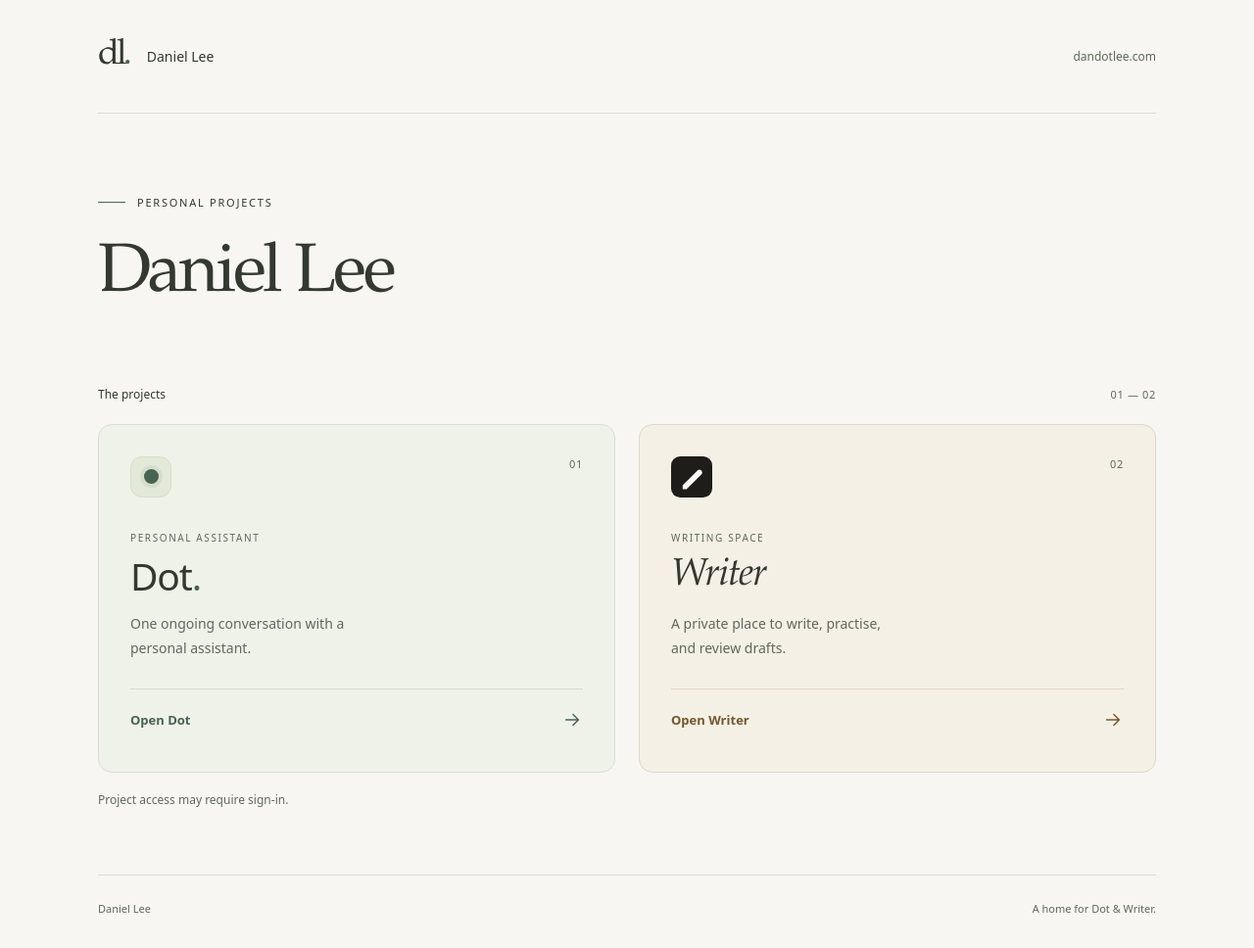
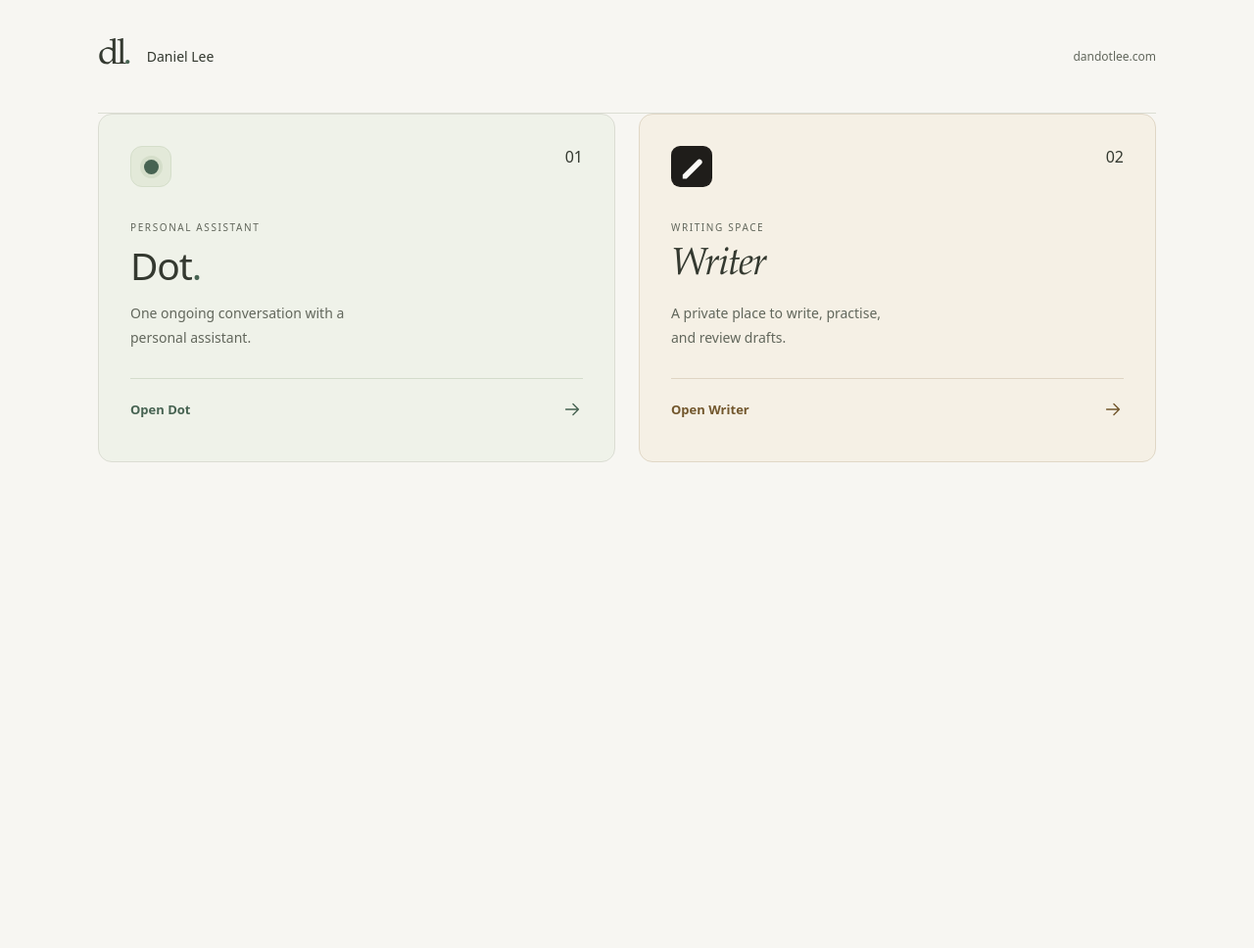
Before and after one commit to dwl285/dwl285.github.io, a website: page index.html in a window 1280 px wide. Shown: the whole page at 98% size. After the commit the page ends 800 px from the top, so only its background shows below. Drawn offline with Linux system fonts and the light colour scheme.

Commit message:
Keep homepage to header and project cards

```diff
--- a/css/home.css
+++ b/css/home.css
@@ -28,14 +28,8 @@ a:focus-visible, [tabindex="-1"]:focus-visible { outline: 3px solid var(--green)
 .monogram { font-family: var(--serif); font-size: 36px; letter-spacing: -3px; }
 .monogram span { color: var(--green); }
 .site-address { font-size: 12px; color: var(--muted); }
-.intro { padding-block: 82px 74px; }
 p { margin: 0; }
 .eyebrow { display: flex; align-items: center; gap: 12px; font-size: 11px; font-weight: 500; letter-spacing: 0.16em; text-transform: uppercase; line-height: 1.6; }
-.small-rule { width: 28px; height: 1px; background: var(--green); }
-h1 { margin: 26px 0 0; font-family: var(--serif); font-size: clamp(42px, 5.6vw, 70px); font-weight: 400; letter-spacing: -0.04em; line-height: 1.12; }
-.section-heading { display: flex; align-items: center; justify-content: space-between; gap: 20px; margin-bottom: 22px; }
-.section-heading h2 { margin: 0; font-size: 12px; font-weight: 500; }
-.project-count, .project-number { color: var(--muted); font-size: 11px; font-variant-numeric: tabular-nums; letter-spacing: 0.06em; }
 .project-grid { display: grid; grid-template-columns: repeat(2, minmax(0, 1fr)); gap: 24px; }
 .project-card { display: flex; flex-direction: column; min-width: 0; border: 1px solid var(--line); border-radius: 14px; padding: 32px; background: #fbfcf8; }
 .dot-card { background: #eff2e9; }
@@ -55,21 +49,16 @@ h1 { margin: 26px 0 0; font-family: var(--serif); font-size: clamp(42px, 5.6vw,
 .project-link svg { flex-shrink: 0; width: 22px; height: 22px; stroke: currentColor; stroke-width: 1.5; stroke-linecap: round; stroke-linejoin: round; }
 .project-link:hover span { text-decoration: underline; text-underline-offset: 4px; }
 .project-link:hover svg { transform: translateX(3px); }
-.access-note { margin-top: 18px; font-size: 12px; line-height: 1.7; color: var(--muted); }
-.site-footer { display: flex; justify-content: space-between; flex-wrap: wrap; gap: 16px; margin-top: 65px; padding-block: 25px 32px; border-top: 1px solid var(--line); color: var(--muted); font-size: 11px; line-height: 1.6; }
 @media (max-width: 640px) {
   .page-shell { width: calc(100% - 40px); }
   .site-header { min-height: 92px; gap: 12px; }
   .identity { gap: 11px; font-size: 12px; }
   .site-address { font-size: 10px; }
   .monogram { font-size: 32px; }
-  .intro { padding-block: 58px 48px; }
-  h1 { font-size: clamp(34px, 8.6vw, 54px); margin-top: 22px; }
   .project-grid { grid-template-columns: 1fr; gap: 18px; }
   .project-card { padding: 26px; }
   .card-top { margin-bottom: 25px; }
   .project-description { max-width: none; }
-  .site-footer { margin-top: 42px; }
 }
 @media (forced-colors: active) {
   .dot-symbol i { background: CanvasText; }
--- a/index.html
+++ b/index.html
@@ -21,16 +21,7 @@
       </header>
 
       <main>
-        <section class="intro" aria-labelledby="page-title">
-          <p class="eyebrow"><span class="small-rule" aria-hidden="true"></span>Personal projects</p>
-          <h1 id="page-title">Daniel Lee</h1>
-        </section>
-
         <section id="projects" class="projects" aria-labelledby="projects-title" tabindex="-1">
-          <div class="section-heading">
-            <h2 id="projects-title">The projects</h2>
-            <span class="project-count" aria-hidden="true">01 — 02</span>
-          </div>
           <div class="project-grid">
             <article class="project-card dot-card" aria-labelledby="dot-title">
               <div class="card-top"><span class="project-symbol dot-symbol" aria-hidden="true"><i></i></span><span class="project-number" aria-hidden="true">01</span></div>
@@ -48,11 +39,9 @@
               <a class="project-link" href="https://writer-dwl285.fly.dev/"><span>Open Writer</span><svg viewBox="0 0 24 24" fill="none" aria-hidden="true" focusable="false"><path d="M5 12h14M13 6l6 6-6 6"/></svg></a>
             </article>
           </div>
-          <p class="access-note">Project access may require sign-in.</p>
         </section>
       </main>
 
-      <footer class="site-footer"><span>Daniel Lee</span><span>A home for Dot &amp; Writer.</span></footer>
     </div>
   </body>
 </html>
```
